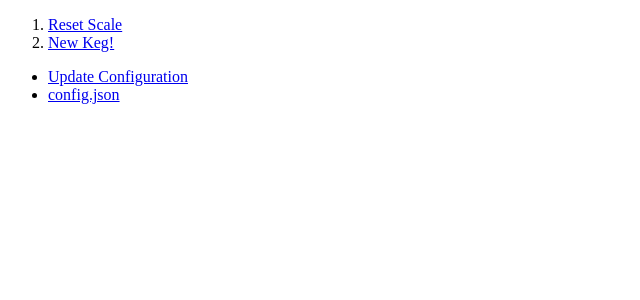
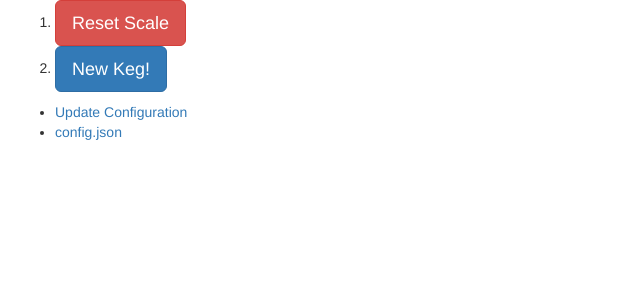
Before and after one commit to uintptr/kegger, a Flask app: page / in a window 1280 px wide. Shown: the top 300 px of the page, without its empty margins (0-640 px from the left). Run offline with Flask 2, Linux system fonts and the light colour scheme; parts of the project's set-up code (start-up, migrations or seed data) failed here and were passed over; some libraries are stand-ins or nearby versions.

Commit message:
trying to make things looks like. Still looks real shitty. Considering using markdown

```diff
--- a/server/scale_dummy.py
+++ b/server/scale_dummy.py
@@ -16,6 +16,9 @@ class Scale():
     def last(self):
         return self.last_sample
 
+    def reset(self):
+        pass
+
     def sample(self):
         logging.debug("sampling")
         self.last_sample = 10
--- a/server/templates/index.html
+++ b/server/templates/index.html
@@ -1,14 +1,37 @@
 <!DOCTYPE html>
 <html>
-    <title>Root</title>
+    <head>
+        <title>Kegger</title>
+        <meta charset="utf-8">
+        <meta
+            name="viewport"
+            content="width=device-width, initial-scale=1">
+        <link
+            rel="stylesheet"
+            href="https://maxcdn.bootstrapcdn.com/bootstrap/3.3.7/css/bootstrap.min.css">
+
+        <script
+            src="https://ajax.googleapis.com/ajax/libs/jquery/3.3.1/jquery.min.js">
+        </script>
+
+        <script
+            src="https://maxcdn.bootstrapcdn.com/bootstrap/3.3.7/js/bootstrap.min.js">
+        </script>
+    </head>
     <body>
+        <div class="container-fluid">
         <ol>
-            <li><a href="/reset">Reset Scale</a></li>
-            <li><a href="/newkeg">New Keg!</a></li>
+            <li>
+                <a href="/reset" class="btn btn-danger btn-lg">Reset Scale</a>
+            </li>
+            <li>
+                <a href="/newkeg" class="btn btn-primary btn-lg">New Keg!</a>
+            </li>
         </ol>
         <ul>
             <li><a href="/update">Update Configuration</a></li>
             <li><a href="/config">config.json</a></li>
-        <ul>
+        </ul>
+        </div>
     </body>
 </html>
```
